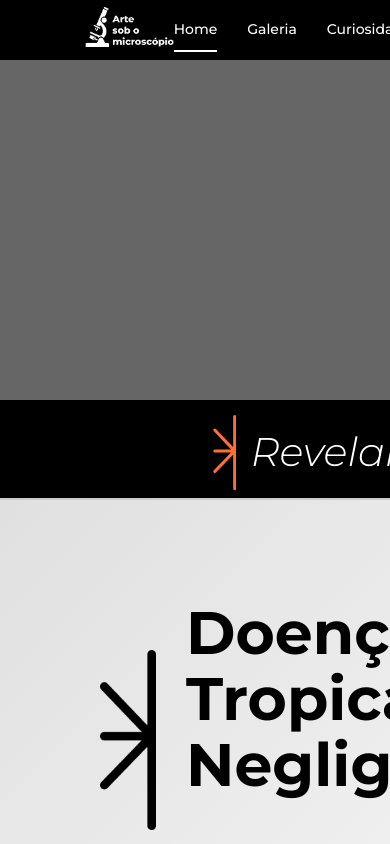
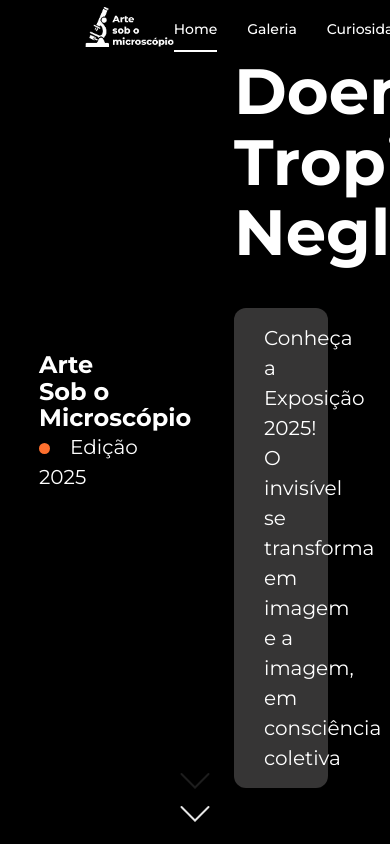
Before and after one commit to AtheneTech/olharsobomicroscopio, a React (Vite) app in the folder client/: page /pagina-2025 in a window 390 px wide. Shown: the top 844 px of the page. Built offline with nearby package versions, Linux system fonts and the light colour scheme.

Commit message:
adicionando home e melhorias

```diff
--- a/client/src/components/Curiosidades.jsx
+++ b/client/src/components/Curiosidades.jsx
@@ -17,6 +17,8 @@ import 'swiper/css/effect-cards';
 import { EffectCards } from 'swiper/modules';
 import Header from './Header'
 import Footer from './Footer';
+import Credits from './Credits';
+import Contribution from './Contribution';
 
 
 
@@ -304,6 +306,8 @@ const Curiosidades = () => {
 
 
         </div >
+    <Contribution />
+    <Credits/>
      <Footer/>
      </>
     );
--- a/client/src/components/CuriosidadesSec.jsx
+++ b/client/src/components/CuriosidadesSec.jsx
@@ -7,17 +7,17 @@ const CuriosidadesSec = () => {
       <div className="conteudo">
 
         {/* LADO ESQUERDO */}
-        <div className="esquerda">
+        <div className="esquerdasecc">
           <div className="titulo-com-icone">
             <img src="/images/icone-curiosidades.png" alt="ícone" />
-            <h1>Curiosidades</h1>
+            <h1 className='esquerda-h1'>Curiosidades</h1>
           </div>
           <em>por trás da ciência</em>
 
 
           <div className="dividerEsquerda1"></div>
           <div className="info-curiosidade">
-            <h3>Origem microscópio</h3>
+            <h3 className='h3-secc'>Origem microscópio</h3>
             <p>
               Confira a História da evolução dos microscópios e sua contribuição para a ciência
             </p>
@@ -35,7 +35,7 @@ const CuriosidadesSec = () => {
         </div>
 
         {/* LADO DIREITO */}
-        <div className="direita">
+        <div className="direitasecc">
           <p>
             Descubra mais sobre o mundo da ciência, trazemos conteúdos inovadores
             para você mergulhar em mais experiências
--- a/client/src/components/Header.jsx
+++ b/client/src/components/Header.jsx
@@ -15,25 +15,38 @@ export default function Header() {
 
   const years = ["2024", "2025"];
 
-  useEffect(() => {
-  let lastScrollY = window.scrollY;
+ useEffect(() => {
+  const path = window.location.pathname;
+  const hash = window.location.hash;
 
-  const handleScroll = () => {
-    const currentScrollY = window.scrollY;
-    const header = document.querySelector(".fixed-header");
+  // Define activeIndex com base na rota atual
+  if (path.includes("/curiosidades")) {
+    setActiveIndex(3);
+  } else if (path.includes("/pagina-") && hash === "#galeria") {
+    setActiveIndex(2);
+  } else if (path.includes("/pagina-")) {
+    setActiveIndex(1);
+  } else {
+    setActiveIndex(1); // padrão para Home
+  }
 
-    if (currentScrollY > lastScrollY && currentScrollY > 60) {
-      header.classList.add("hidden-header");
-    } else {
-      header.classList.remove("hidden-header");
+  // O resto do seu useEffect para dropdown permanece igual
+  const match = path.match(/pagina-(\d{4})/); // Extrai o ano
+  if (match && match[1] && years.includes(match[1])) {
+    setSelectedYear(match[1]);
+  } else {
+    setSelectedYear("2025"); // fallback
+  }
+
+  const handleClickOutside = (event) => {
+    if (dropdownRef.current && !dropdownRef.current.contains(event.target)) {
+      setDropdownOpen(false);
     }
+  };
+  document.addEventListener("mousedown", handleClickOutside);
+  return () => document.removeEventListener("mousedown", handleClickOutside);
+}, []);
 
-    lastScrollY = currentScrollY;
-  };
-
-  window.addEventListener("scroll", handleScroll);
-  return () => window.removeEventListener("scroll", handleScroll);
-}, []);
 
   useEffect(() => {
     const path = window.location.pathname; // Exemplo: "/pagina-2025"
--- a/client/src/components/Home.jsx
+++ b/client/src/components/Home.jsx
@@ -1,12 +1,65 @@
-import React, { useEffect, useState } from "react";
-import { motion } from "framer-motion";
-import "../styles/Home.css";
+import React, { useState, useEffect } from 'react';
+import '../styles/Home.css';
+import { motion, AnimatePresence } from "framer-motion";
+
+const images = [
+  "/photos/asm/veneno.png",
+  "/photos/asm/tracoma.png",
+  "/photos/asm/raiva.png",
+  "/photos/asm/esporotricose.png",
+  "/photos/asm/esporotricose2.png",
+    "/photos/asm/esporotricose3.png"
+];
 
 export default function Home() {
+  const [index, setIndex] = useState(0);
+
+  useEffect(() => {
+    const interval = setInterval(() => {
+      setIndex((prev) => (prev + 1) % images.length);
+    }, 3000);
+
+    return () => clearInterval(interval);
+  }, []);
 
   return (
-   <div className="home">
-    <p>home</p>
+    <div className="container">
+      <div className="esquerda">
+        <div className="content-container">
+          <h1 className='h1-home'>Arte<br />Sob o<br />Microscópio</h1>
+          <p className='p-home'>Edição 2025</p>
+        </div>
+      </div>
+
+      <div className="direita">
+       <AnimatePresence mode="wait">
+        <motion.div
+          key={index}
+          initial={{ opacity: 0 }}
+          animate={{ opacity: 1 }}
+          exit={{ opacity: 0 }}
+          transition={{ duration: 0.8, ease: "easeInOut" }}
+          className="bg-animation"
+          style={{
+            backgroundImage: `linear-gradient(rgba(0,0,0,0.6), rgba(33,12,0,0.6)), url(${images[index]})`
+          }}
+        />
+      </AnimatePresence>
+
+        <div className="content-container">
+          <h1 className='h1-direita'>Doenças<br />Tropicais<br />Negligenciadas</h1>
+          <div className="cta">
+            <p className='p-direita'>
+              Conheça a Exposição 2025! O invisível se transforma em imagem e a imagem, em consciência coletiva
+            </p>
+          </div>
+        </div>
+      </div>
+
+      <div id="sd-container">
+        <div className="arrowh"></div>
+        <div className="arrowh"></div>
+      </div>
     </div>
   );
 }
--- a/client/src/components/Resumo.jsx
+++ b/client/src/components/Resumo.jsx
@@ -186,6 +186,10 @@ export default function Resumo() {
               </p>
               <img src='/photos/alencar.png' alt="Dr. Alencar" className="foto-galeria" />
             </div>
+
+            <div className='galeria-card'>
+              <img src='/photos/realizacao.svg' style={{width:'auto', height:'200px'}}/>
+            </div>
             </div>
           </div>
         </div>
--- a/client/src/styles/CuriosidadesSec.css
+++ b/client/src/styles/CuriosidadesSec.css
@@ -30,12 +30,12 @@
 }
 
 /* Lado esquerdo */
-.esquerda {
+.esquerdasecc {
   position: relative;
   padding: 0;
 }
 
-.esquerda h1 {
+.esquerda-h1{
   font-family: 'Montserrat', sans-serif;
   font-weight: 800;
   font-size: clamp(28px, 3.5vw, 60px);
@@ -45,7 +45,7 @@
   color: rgb(0, 0, 0);
 }
 
-.esquerda em {
+.esquerdasecc em {
   font-size: 35px;
   color:  #FF702E;
   margin-left: 30px;
@@ -65,7 +65,7 @@
 }
 
 /* Lado direito */
-.direita {
+.direitasecc {
   max-width: 400px;
   padding-top: 10px;
   text-align: right;
@@ -74,13 +74,13 @@
 
 }
 
-.direita p {
+.direitasecc p {
   font-size: clamp(14px, 1.5vw, 15px);
   color: #000000;
   margin-bottom: 15px;
 }
 
-.direita button {
+.direitasecc button {
   background-color: #FF702E;
   color: white;
   padding: 10px 20px;
@@ -94,7 +94,7 @@
   margin-bottom: 20px;
 }
 
-.direita button:hover {
+.direitasecc button:hover {
   background-color: #000000;
     scale: 1.1;
 }
@@ -362,7 +362,7 @@
     width: 90vw;
   }
 
-  .direita {
+  .direitasecc {
     margin-top: 40px;
     left: 0;
     padding: 0 10px;
@@ -394,11 +394,11 @@
     font-size: 24px;
   }
 
-  .direita p {
+  .direitasecc p {
     font-size: 13px;
   }
 
-  .direita button {
+  .direita secc button {
     font-size: 12px;
     padding: 8px 16px;
   }
--- a/client/src/styles/Home.css
+++ b/client/src/styles/Home.css
@@ -1,5 +1,162 @@
-.home {
-    background-color: rgb(102, 102, 102);
+
+  @import url('https://fonts.googleapis.com/css2?family=Montserrat:ital,wght@0,100..900;1,100..900&display=swap');
+
+body {
+    background-color: black;
+    font-family: "Montserrat", sans-serif;
+}
+
+.h1-home,
+.p-home {
+    color: white;
+    text-align: left;
+}
+
+.h1-esquerda {
+    font-size: 48px;
+}
+
+.h1-direita {
+    font-size: 64px;
+}
+
+.p-home, .p-direita {
+    font-size: 20px;
+}
+
+.p-home::before {
+  content: "";
+  display: inline-block;
+  width: 11px;
+  height: 11px;
+  border-radius: 50%;
+  background-color: #FF702E;
+  box-shadow: 0 2px 5px rgba(0, 0, 0, 0.2);
+  margin-right: 20px;
+  vertical-align: middle;
+}
+
+.container {
+    display: flex;
     width: 100vw;
-    min-height: 400px;
+    height: 100vh;
+    position: relative;
 }
+
+.direita,
+.esquerda {
+    width: 50vw;
+    height: 100vh;
+    display: flex;
+    justify-content: center;
+    align-items: center;
+    flex-direction: column;
+
+}
+
+.direita {
+  position: relative;
+  overflow: hidden;
+}
+
+.bg-animation {
+  position: absolute;
+  top: 0;
+  left: 0;
+  width: 100%;
+  height: 100%;
+  background-size: cover;
+  background-position: center;
+  z-index: 0;
+
+}
+
+.content-container {
+  position: relative;
+  z-index: 1;
+  padding: 5vw;
+  color: white;
+  width: 80%;
+}
+
+
+.cta {
+    margin-top: 40px;
+    background-color: rgba(91, 89, 89, 0.6);
+    padding: 15px 30px;
+    border-radius: 12px;
+    width: 80%;
+}
+
+#sd-container {
+  position: fixed;
+  bottom: 30px;
+  left: 50%;
+  transform: translateX(-50%);
+  display: flex;
+  flex-direction: column;
+  align-items: center;
+  gap: 10px;
+}
+
+.arrowh {
+    position: relative;
+    width: 42px;
+    height: 16px;
+
+    &::before,
+    &::after {
+        content: "";
+        width: 21px;
+        height: 2px;
+        background-color: #fff;
+        border-radius: 2px;
+        display: inline-block;
+    }
+
+    &::before {
+        transform: rotate(45deg) translateX(25%);
+    }
+
+    &::after {
+        transform: rotate(-45deg) translateX(-25%);
+    }
+
+    &:nth-child(1) {
+        top: -50px;
+        animation: arrowh2 1s ease 0s infinite;
+    }
+
+    &:nth-child(2) {
+        top: -25px;
+        animation: arrowh1 1s ease 0.25s infinite;
+    }
+}
+
+@keyframes arrowh1 {
+    0% {
+        opacity: 0;
+        top: -25px;
+    }
+    50% {
+        opacity: 1;
+    }
+    100% {
+        opacity: 0;
+        top: 0px;
+    }
+}
+
+@keyframes arrowh2 {
+    0% {
+        opacity: 0;
+        top: -35px;
+    }
+    50% {
+        opacity: 1;
+    }
+    100% {
+        opacity: 0;
+        top: -10px;
+    }
+}
--- a/client/src/styles/Resumo.css
+++ b/client/src/styles/Resumo.css
@@ -1,5 +1,3 @@
-/* --- ÁREA DE SCROLL DIAGONAL --- */
-
 .scroll-diagonal-area::-webkit-scrollbar {
   width: 0px;
   height: 0px;
@@ -22,13 +20,7 @@
 
   background-image:
     linear-gradient(135deg, #e0e0e0, #f9f9f9);
-
   background-repeat: no-repeat, no-repeat, no-repeat;
-
-  /* posições das imagens
-  background-position: top left, bottom right, center;
-   tamanhos das imagens
-  background-size: 200px, 250px, cover;*/
 }
 
 .scroll-diagonal-area::-webkit-scrollbar {
@@ -41,7 +33,7 @@
 
 .doencas-container {
   width: 4000px;
-  height: 2800px;
+  height: 2600px;
   padding: 100px;
   box-sizing: border-box;
   font-family: 'Arial', sans-serif;
@@ -49,7 +41,6 @@
   position: relative;
 }
 
-/* TÍTULO */
 .titulo-diag {
   display: flex;
   margin-left: 0px;
@@ -71,7 +62,6 @@ margin-right: 30px;
   color: black;
 }
 
-/* DETALHES */
 .detalhes {
   max-width: 600px;
   margin-left: 100px;
@@ -93,7 +83,6 @@ margin-right: 30px;
   margin-top: 30px;
 }
 
-/* GALERIAS */
 .galerias {
   display: flex;
   flex-direction: column;
@@ -101,16 +90,14 @@ margin-right: 30px;
 }
 
 .galeria-card {
-  /*background-color: #fff;*/
   border-radius: 10px;
   padding: 30px;
   position: relative;
-  /*box-shadow: 0 2px 10px rgba(0,0,0,0.05);*/
   max-width: 600px;
 }
 
 .galeria-card:nth-child(2) {
-  margin-left: 1500px; /* 1º card mais à direita */
+  margin-left: 1500px;
 }
 
 .galeria-card:nth-child(1) h2 {
@@ -139,6 +126,10 @@ margin-right: 30px;
   margin-left: 2300px;
 }
 
+
+.galeria-card:nth-child(4) {
+  margin-left: 3100px;
+}
 
 .galeria-card:nth-child(1) {
   background: none;
@@ -178,7 +169,6 @@ margin-right: 30px;
 }
 
 
-
 .dividerEsquerda {
   width: 100%;
   height: 1.5px;
```
Also changed, not shown: client/public/photos/realizacao.svg (added).
